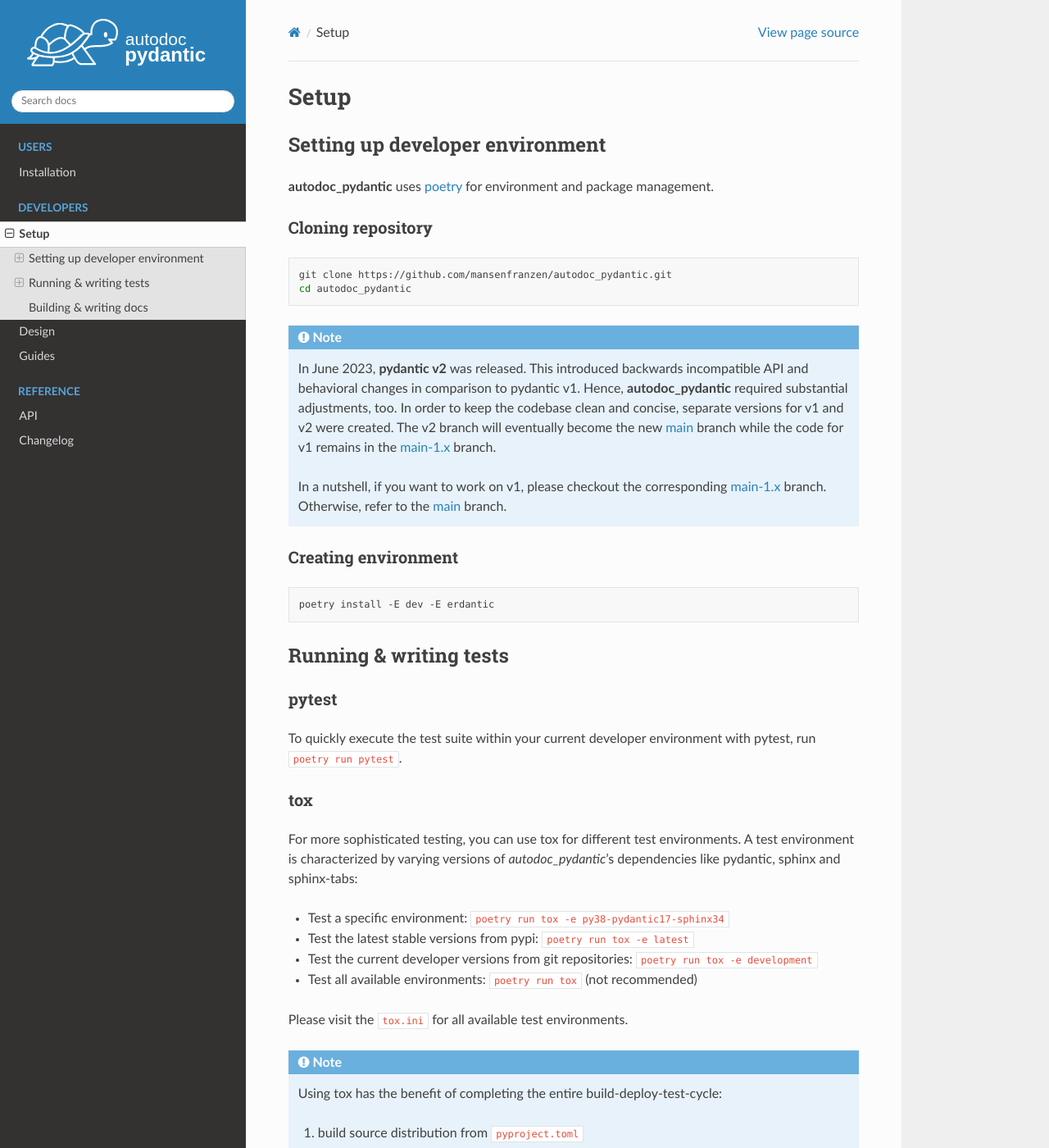
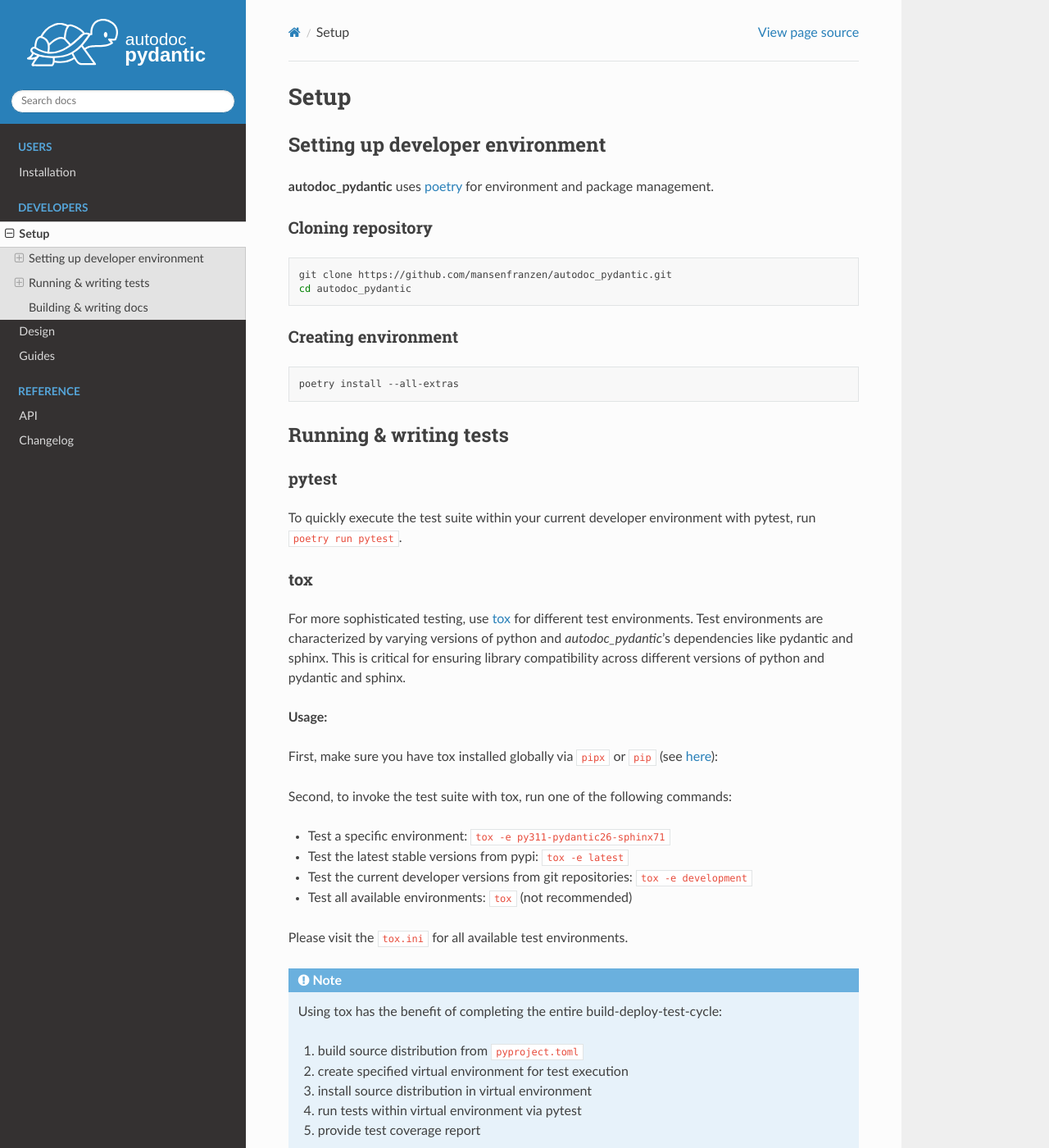
Before and after one commit to mansenfranzen/autodoc_pydantic, a Sphinx documentation site: the page built from docs/source/developers/setup.rst, in a window 1280 px wide and 1400 px high. Shown: the whole window at 82% size. Built offline with Sphinx 7.4.7 and the Read the Docs theme 2.0.0, drawn with Linux system fonts in a browser that asks for light colours; pages that are not in the unit, such as notebooks, are missing from menus; a script that is not in the unit is left out; some of the changed text lies outside the part shown.

Commit message:
Update poetry and setup docs

```diff
--- a/docs/source/developers/setup.rst
+++ b/docs/source/developers/setup.rst
@@ -20,24 +20,13 @@ Cloning repository
    git clone https://github.com/mansenfranzen/autodoc_pydantic.git
    cd autodoc_pydantic
 
-.. note::
-
-   In June 2023, **pydantic v2** was released. This introduced backwards
-   incompatible API and behavioral changes in comparison to pydantic v1. Hence,
-   **autodoc_pydantic** required substantial adjustments, too. In order to keep
-   the codebase clean and concise, separate versions for v1 and v2 were
-   created. The v2 branch will eventually become the new `main`_ branch while
-   the code for v1 remains in the `main-1.x`_ branch.
-
-   In a nutshell, if you want to work on v1, please checkout the corresponding
-   `main-1.x`_ branch. Otherwise, refer to the `main`_ branch.
 
 Creating environment
 --------------------
 
 .. code-block:: bash
 
-   poetry install -E dev -E erdantic
+   poetry install --all-extras
 
 -----------------------
 Running & writing tests
@@ -52,14 +41,24 @@ with pytest, run ``poetry run pytest``.
 tox
 ---
 
-For more sophisticated testing, you can use tox for different test
-environments. A test environment is characterized by varying versions of
-*autodoc_pydantic*'s dependencies like pydantic, sphinx and sphinx-tabs:
+For more sophisticated testing, use `tox <https://tox.wiki/en/latest>`_
+for different test environments. Test environments are characterized
+by varying versions of python and *autodoc_pydantic*'s dependencies
+like pydantic and sphinx. This is critical for ensuring library
+compatibility across different versions of python and pydantic and
+sphinx.
 
-- Test a specific environment: ``poetry run tox -e py38-pydantic17-sphinx34``
-- Test the latest stable versions from pypi: ``poetry run tox -e latest``
-- Test the current developer versions from git repositories: ``poetry run tox -e development``
-- Test all available environments: ``poetry run tox`` (not recommended)
+**Usage:**
+
+First, make sure you have tox installed globally via ``pipx`` or ``pip``
+(see `here <https://tox.wiki/en/latest/installation.html>`_):
+
+Second, to invoke the test suite with tox, run one of the following commands:
+
+- Test a specific environment: ``tox -e py311-pydantic26-sphinx71``
+- Test the latest stable versions from pypi: ``tox -e latest``
+- Test the current developer versions from git repositories: ``tox -e development``
+- Test all available environments: ``tox`` (not recommended)
 
 Please visit the ``tox.ini`` for all available test environments.
 
```
Also changed, not shown: other parts of docs/source/developers/setup.rst (+1 -0 lines), pyproject.toml (+11 -12 lines).
